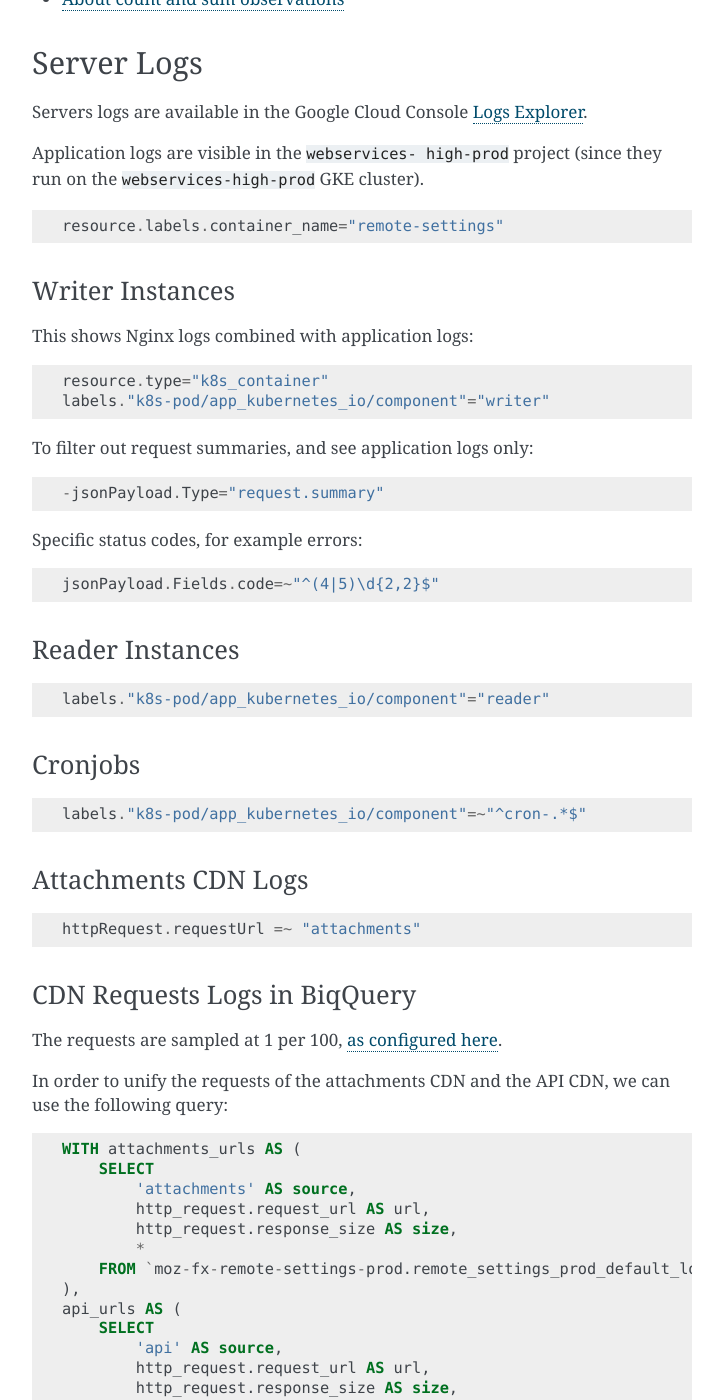
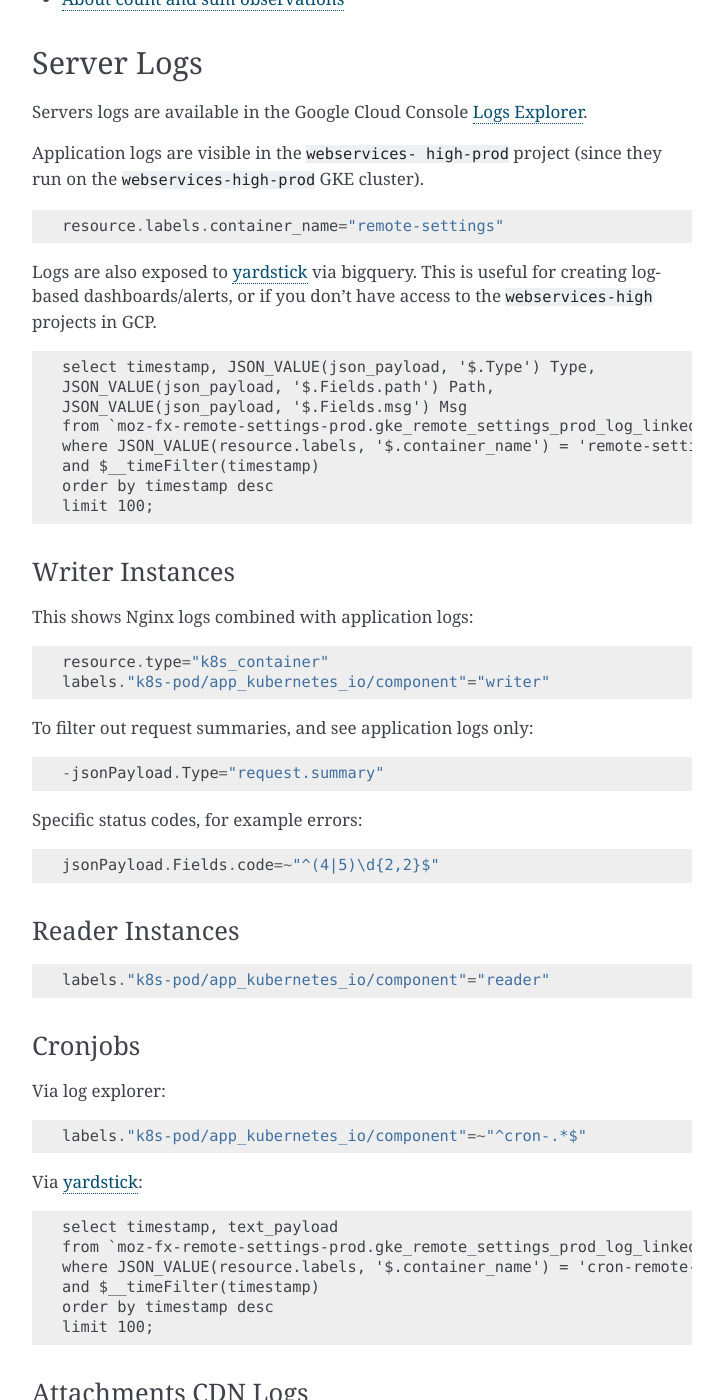
Before and after one commit to mozilla/remote-settings, a Sphinx documentation site: the page built from docs/monitoring.rst, in a window 1280 px wide and 1400 px high, scrolled down 1587 px. Shown: the whole window, without its empty margins (388-1111 px from the left). Built offline with Sphinx 7.4.7, drawn with Linux system fonts in a browser that asks for light colours.

Commit message:
Ref #911 - Updating documentation on querying/alerting on logs via yardstick

```diff
--- a/docs/monitoring.rst
+++ b/docs/monitoring.rst
@@ -59,9 +59,23 @@ Servers logs are available in the Google Cloud Console `Logs Explorer <https://c
 
 Application logs are visible in the ``webservices- high-prod`` project (since they run on the ``webservices-high-prod`` GKE cluster).
 
+
 ::
 
     resource.labels.container_name="remote-settings"
+
+Logs are also exposed to `yardstick <https://yardstick.mozilla.org/d/aeogevsa6rxfkf/cronjob-dashboard-examples?orgId=1&from=now-6h&to=now&timezone=browser>`_ via bigquery. This is useful for creating log-based dashboards/alerts, or if you don't have access to the ``webservices-high`` projects in GCP.
+
+::
+
+		select timestamp, JSON_VALUE(json_payload, '$.Type') Type,
+		JSON_VALUE(json_payload, '$.Fields.path') Path,
+		JSON_VALUE(json_payload, '$.Fields.msg') Msg
+		from `moz-fx-remote-settings-prod.gke_remote_settings_prod_log_linked._AllLogs` l
+		where JSON_VALUE(resource.labels, '$.container_name') = 'remote-settings'
+		and $__timeFilter(timestamp)
+		order by timestamp desc
+		limit 100;
 
 
 Writer Instances
@@ -98,9 +112,20 @@ Reader Instances
 Cronjobs
 ''''''''
 
+Via log explorer:
 ::
 
     labels."k8s-pod/app_kubernetes_io/component"=~"^cron-.*$"
+
+Via `yardstick <https://yardstick.mozilla.org/d/aeogevsa6rxfkf/cronjob-dashboard-examples?orgId=1&from=now-6h&to=now&timezone=browser>`_:
+::
+
+		select timestamp, text_payload
+		from `moz-fx-remote-settings-prod.gke_remote_settings_prod_log_linked._AllLogs` l
+		where JSON_VALUE(resource.labels, '$.container_name') = 'cron-remote-settings-my-job'
+		and $__timeFilter(timestamp)
+		order by timestamp desc
+		limit 100;
 
 
 
```
